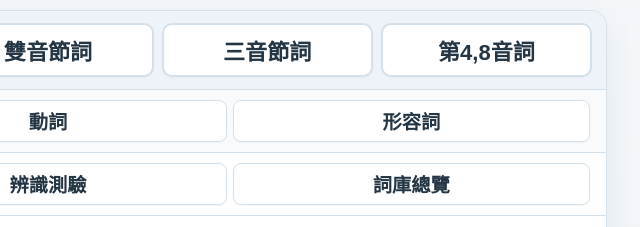
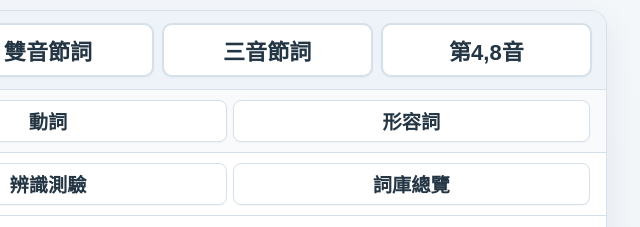
Before and after one commit to Johnson2623/pojspell-voice33, a plain HTML site: page index.html in a window 1280 px wide. Shown: the top 227 px of the page, 592-1232 px from the left. Drawn offline with Linux system fonts and the light colour scheme.

Commit message:
Add files via upload

```diff
--- a/index.html
+++ b/index.html
@@ -943,7 +943,7 @@ button:disabled{opacity:.48;cursor:not-allowed}
 <span class="syl-title">三音節詞</span>
 </button>
 <button class="syl-btn" id="syl-48" onclick="setSyllableFilter('48')">
-<span class="syl-title">第4,8音詞</span>
+<span class="syl-title">第4,8音</span>
 </button>
 </div>
 <!-- 第二列：聖經經卷選擇，三欄等寬 -->
```
